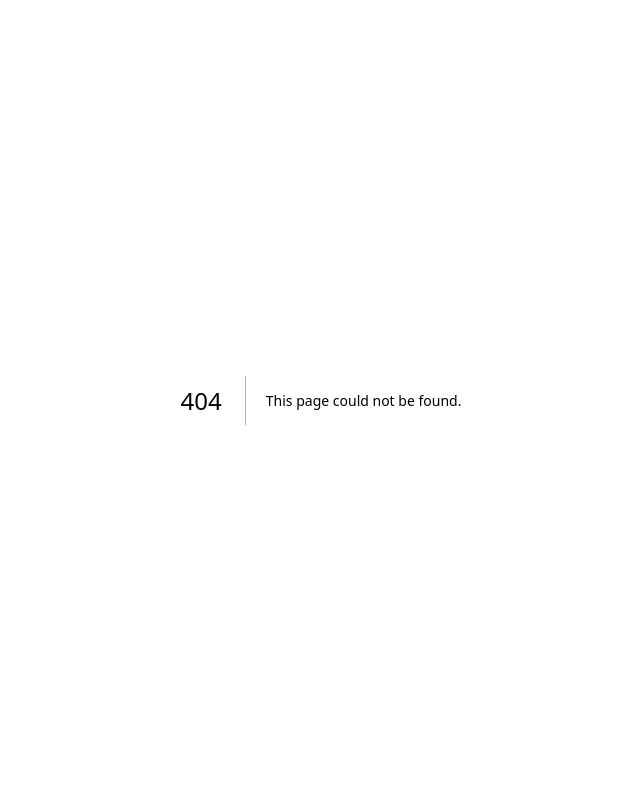
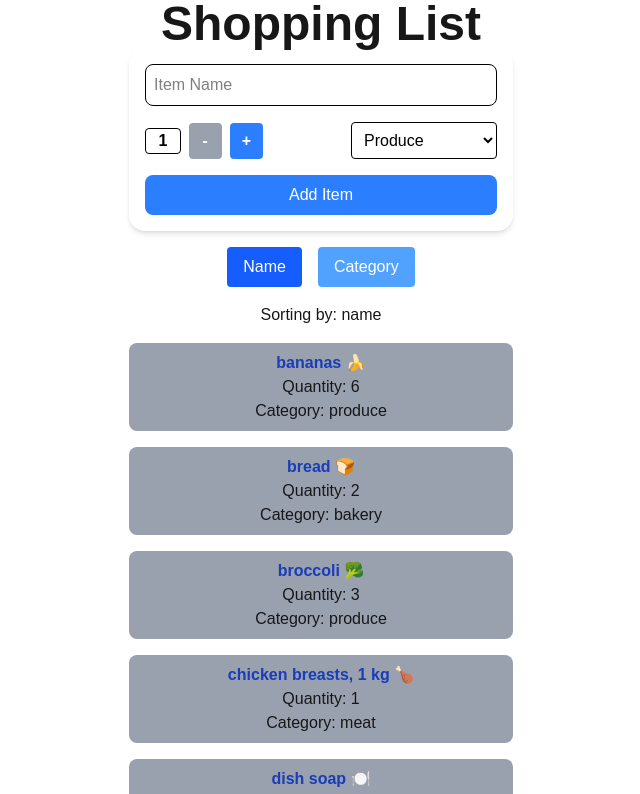
Before and after one commit to Christopher-Hanovich/cprg306-assignments, a Next.js app: page /week-7 in a window 1280 px wide. Before the commit this address had no page. Shown: the top 794 px of the page, without its empty margins (319-959 px from the left). Built offline with nearby package versions, Linux system fonts and the light colour scheme.

Commit message:
week-7 done
completed the assignment

```diff
--- a/app/page.js
+++ b/app/page.js
@@ -20,6 +20,9 @@ export default function Home() {
       <p className="mb-2 text-center">
         <Link href="/week-6">Week 6</Link>
       </p>
+      <p className="mb-2 text-center">
+        <Link href="/week-7">Week 7</Link>
+      </p>
     </main>
   );
 }
--- /dev/null
+++ b/app/week-7/item-list.js
@@ -0,0 +1,51 @@
+"use client";
+import Item from "./item";
+import { useState } from "react";
+
+export default function ItemList({ items }) {
+  const [sortBy, setSortBy] = useState("name");
+
+  let sortedItems = [...items];
+  sortedItems.sort((a, b) => {
+    if (sortBy === "name") {
+      return a.name.localeCompare(b.name);
+    } else if (sortBy === "category") {
+      return a.category.localeCompare(b.category);
+    }
+  });
+
+  return (
+    <main>
+      <div className="flex justify-center gap-4 my-4">
+        <button
+          type="button"
+          onClick={() => setSortBy("name")}
+          className={`px-4 py-2 rounded text-white ${
+            sortBy === "name" ? "bg-blue-600" : "bg-blue-400"
+          }`}
+        >
+          Name
+        </button>
+        <button
+          type="button"
+          onClick={() => setSortBy("category")}
+          className={`px-4 py-2 rounded text-white ${
+            sortBy === "category" ? "bg-blue-600" : "bg-blue-400"
+          }`}
+        >
+          Category
+        </button>
+      </div>
+      <div className="text-center mb-4">
+        <p>Sorting by: {sortBy}</p>
+      </div>
+      <ul>
+        {sortedItems.map((item) => (
+          <li key={item.id}>
+            <Item item={item} />
+          </li>
+        ))}
+      </ul>
+    </main>
+  );
+}
--- /dev/null
+++ b/app/week-7/item.js
@@ -0,0 +1,12 @@
+export default function Item({ item }) {
+  const { name, quantity, category } = item;
+  return (
+    <div className="max-w-sm rounded-lg bg-gray-400 mx-auto">
+      <ul className="text-center m-4 p-2 ">
+        <li className=" text-blue-800 font-bold">{name}</li>
+        <li>Quantity: {quantity}</li>
+        <li>Category: {category}</li>
+      </ul>
+    </div>
+  );
+}
--- /dev/null
+++ b/app/week-7/items.json
@@ -0,0 +1,74 @@
+[
+{
+"id": "1h2GJKH12gkHG31h1H",
+"name": "milk, 4 L 🥛",
+"quantity": 1,
+"category": "dairy"
+},
+{
+"id": "2KJH3k2j3H1k2J3K1H",
+"name": "bread 🍞",
+"quantity": 2,
+"category": "bakery"
+},
+{
+"id": "3h2KJH3k2j3H1k2J3",
+"name": "eggs, dozen 🥚",
+"quantity": 2,
+"category": "dairy"
+},
+{
+"id": "4k2J3K1H2GJKH12gk",
+"name": "bananas 🍌",
+"quantity": 6,
+"category": "produce"
+},
+{
+"id": "5H1h1H2KJH3k2j3H",
+"name": "broccoli 🥦",
+"quantity": 3,
+"category": "produce"
+},
+{
+"id": "6H1k2J3K1H2GJKH1",
+"name": "chicken breasts, 1 kg 🍗",
+"quantity": 1,
+"category": "meat"
+},
+{
+"id": "7gkHG31h1H2KJH3k",
+"name": "pasta sauce 🍝",
+"quantity": 3,
+"category": "canned goods"
+},
+{
+"id": "8j3H1k2J3K1H2GJK",
+"name": "spaghetti, 454 g 🍝",
+"quantity": 2,
+"category": "dry goods"
+},
+{
+"id": "9H12gkHG31h1H2KJ",
+"name": "toilet paper, 12 pack 🧻",
+"quantity": 1,
+"category": "household"
+},
+{
+"id": "10H3k2j3H1k2J3K1",
+"name": "paper towels, 6 pack",
+"quantity": 1,
+"category": "household"
+},
+{
+"id": "11k2J3K1H2GJKH12",
+"name": "dish soap 🍽️",
+"quantity": 1,
+"category": "household"
+},
+{
+"id": "12GJKH12gkHG31h1",
+"name": "hand soap 🧼",
+"quantity": 4,
+"category": "household"
+}
+]
--- /dev/null
+++ b/app/week-7/new-item.js
@@ -0,0 +1,101 @@
+"use client";
+import { useState } from "react";
+
+export function generateRandomString(length) {
+  let result = "";
+  while (result.length < length) {
+    result += Math.random().toString(36);
+  }
+  return result.substring(0, length);
+}
+
+export default function NewItem({ onAddItem }) {
+  const [name, setName] = useState("");
+  const [quantity, setQuantity] = useState(1);
+  const [category, setCategory] = useState("produce");
+
+  const increment = () => {
+    if (quantity < 20) {
+      setQuantity(quantity + 1);
+    }
+  };
+  const decrement = () => {
+    if (quantity > 1) {
+      setQuantity(quantity - 1);
+    }
+  };
+
+  const handleSubmit = (event) => {
+    event.preventDefault();
+
+    const newItem = { id: generateRandomString(16), name, quantity, category };
+    onAddItem(newItem);
+    setName("");
+    setQuantity(1);
+    setCategory("produce");
+  };
+
+  return (
+    <form
+      onSubmit={handleSubmit}
+      className="flex flex-col gap-4 bg-white p-4 rounded-2xl shadow-md w-full max-w-sm mx-auto"
+    >
+      <input
+        type="text"
+        placeholder="Item Name"
+        value={name}
+        required
+        onChange={(e) => setName(e.target.value)}
+        className="border rounded-lg p-2 w-full text-black"
+      />
+
+      <div className="flex items-center gap-2 text-black font-extrabold ">
+        <span className="border rounded w-16 text-center">{quantity}</span>
+        <button
+          type="button"
+          onClick={decrement}
+          disabled={quantity === 1}
+          className={`px-3 w-10 h-9 rounded text-white ${
+            quantity === 1 ? "bg-gray-400 cursor-not-allowed" : "bg-blue-500"
+          }`}
+        >
+          -
+        </button>
+        <button
+          type="button"
+          onClick={increment}
+          disabled={quantity === 20}
+          className={`px-3 w-10 h-9 rounded text-white ${
+            quantity === 20 ? "bg-gray-400 cursor-not-allowed" : "bg-blue-500"
+          }`}
+        >
+          +
+        </button>
+        <select
+          value={category}
+          onChange={(e) => setCategory(e.target.value)}
+          className="ml-20 border p-2 rounded  text-black font-light "
+        >
+          <option value="produce">Produce</option>
+          <option value="dairy">Dairy</option>
+          <option value="bakery">Bakery</option>
+          <option value="meat">Meat</option>
+          <option value="frozen_foods">Frozen Foods</option>
+          <option value="canned_goods">Canned Goods</option>
+          <option value="dry_goods">Dry Goods</option>
+          <option value="beverages">Beverages</option>
+          <option value="snacks">Snacks</option>
+          <option value="household">Household</option>
+          <option value="others">Others</option>
+        </select>
+      </div>
+
+      <button
+        type="submit"
+        className="bg-blue-500 text-white py-2 rounded-lg hover:bg-blue-600"
+      >
+        Add Item
+      </button>
+    </form>
+  );
+}
--- /dev/null
+++ b/app/week-7/page.js
@@ -0,0 +1,18 @@
+"use client";
+import ItemList from "./item-list";
+import NewItem from "./new-item";
+import itemsData from "./items.json";
+import { useState } from "react";
+export default function Page() {
+  const [items, setItems] = useState(itemsData);
+  const handleAddItem = (newItem) => {
+    setItems([...items, newItem]);
+  };
+  return (
+    <main>
+      <h1 className="text-center font-bold text-5xl">Shopping List</h1>
+      <NewItem onAddItem={handleAddItem} />
+      <ItemList items={items} />
+    </main>
+  );
+}
```
